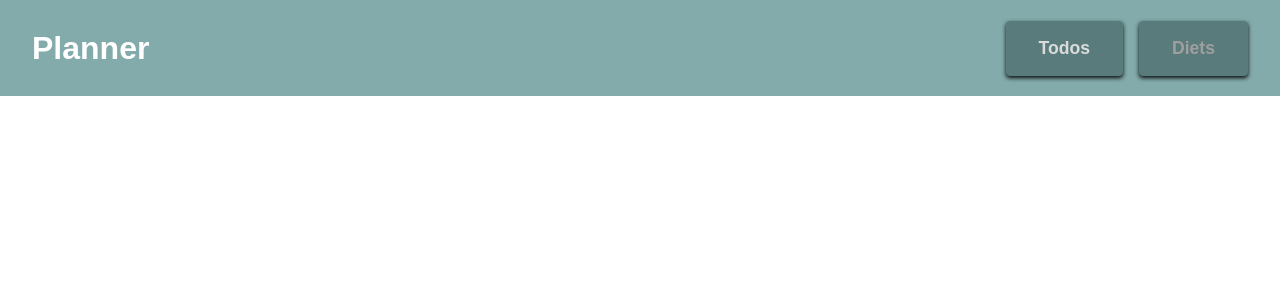
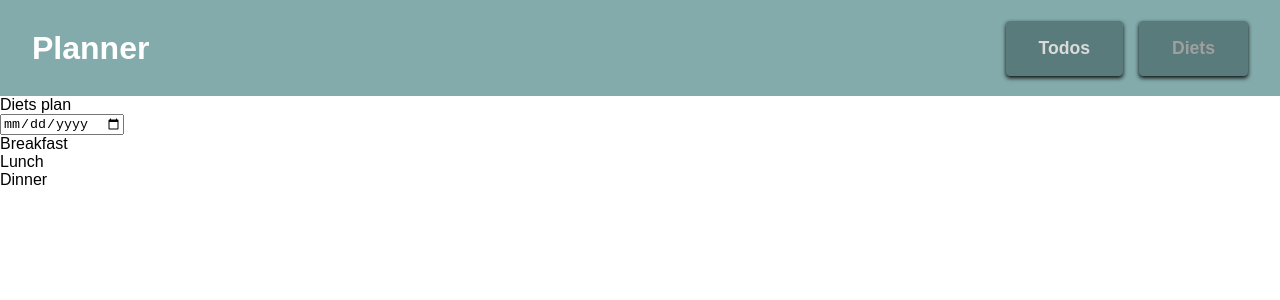
Before and after one commit to jeehee1/todos-react-app, a React (Create React App) app: page /diets in a window 1280 px wide. Before the commit this address had no page. Shown: the top 300 px of the page. Built offline with nearby package versions, Linux system fonts and the light colour scheme; the HTML template or start-up script is replaced by a standard one.

Commit message:
create diets page

```diff
--- a/src/App.js
+++ b/src/App.js
@@ -1,12 +1,14 @@
 import Todos from "./pages/Todos";
 import { Route, Routes } from "react-router-dom";
 import NavLayout from "./components/layout/NavLayout";
+import Diets from "./pages/Diets";
 
 function App() {
   return (
     <NavLayout>
       <Routes>
         <Route path="/todos" element={<Todos />} />
+        <Route path="/diets" element={<Diets />} />
       </Routes>
     </NavLayout>
   );
--- /dev/null
+++ b/src/components/diets/DailyDiet.js
@@ -0,0 +1,13 @@
+import { Fragment } from "react"
+
+const DailyDiet = () => {
+    return (
+        <Fragment>
+            <div>Breakfast</div>
+            <div>Lunch</div>
+            <div>Dinner</div>
+        </Fragment>
+    )
+}
+
+export default DailyDiet;
--- /dev/null
+++ b/src/components/diets/NewDiet.js
@@ -0,0 +1,9 @@
+import { Fragment } from "react";
+
+const NewDiet = () =>{
+    return (<Fragment>
+        <input type="date"/>
+    </Fragment>)
+}
+
+export default NewDiet;
--- a/src/components/NewTodo.js
+++ b/src/components/todos/NewTodo.js
@@ -1,6 +1,6 @@
 import { useRef } from "react";
 import classes from "./NewTodo.module.css";
-import { addTodo } from "../lib/api";
+import { addTodo } from "../../lib/api";
 
 const NewTodo = (props) => {
   const enteredTodoText = useRef();
--- a/src/components/TodoItem.js
+++ b/src/components/todos/TodoItem.js
@@ -1,6 +1,5 @@
 import { useContext, useState } from "react";
-import { TodosContext } from "../context/todos-context";
-import { deleteTodo } from "../lib/api";
+import { deleteTodo } from "../../lib/api";
 import classes from "./TodoItem.module.css";
 
 const TodoItem = (props) => {
--- a/src/components/TodosList.js
+++ b/src/components/todos/TodosList.js
@@ -1,6 +1,5 @@
 import { useContext, useEffect, useState } from "react";
-import { TodosContext } from "../context/todos-context";
-import { deleteTodo, getAllTodos } from "../lib/api";
+import { deleteTodo, getAllTodos } from "../../lib/api";
 import TodoItem from "./TodoItem";
 import classes from "./TodosList.module.css";
 
--- /dev/null
+++ b/src/pages/Diets.js
@@ -0,0 +1,15 @@
+import { Fragment } from "react";
+import DailyDiet from "../components/diets/DailyDiet";
+import NewDiet from "../components/diets/NewDiet";
+
+const Diets = () => {
+    return (
+        <Fragment>
+        <div>Diets plan</div>
+        <NewDiet/>
+        <DailyDiet/>
+        </Fragment>
+    )
+}
+
+export default Diets;
--- a/src/pages/Todos.js
+++ b/src/pages/Todos.js
@@ -1,7 +1,7 @@
-import TodosList from "../components/TodosList";
+import TodosList from "../components/todos/TodosList";
 import classes from "./Todos.module.css";
 import { Fragment, useCallback, useEffect, useState } from "react";
-import NewTodo from "../components/NewTodo";
+import NewTodo from "../components/todos/NewTodo";
 import { addTodo, deleteTodo, getAllTodos } from "../lib/api";
 
 const orderedTodos = (todos, isOrdered) => {
```
Also changed, not shown: src/components/todos/NewTodo.module.css (renamed from src/components/NewTodo.module.css), src/components/todos/TodoItem.module.css (renamed from src/components/TodoItem.module.css), src/components/todos/TodosList.module.css (renamed from src/components/TodosList.module.css).
